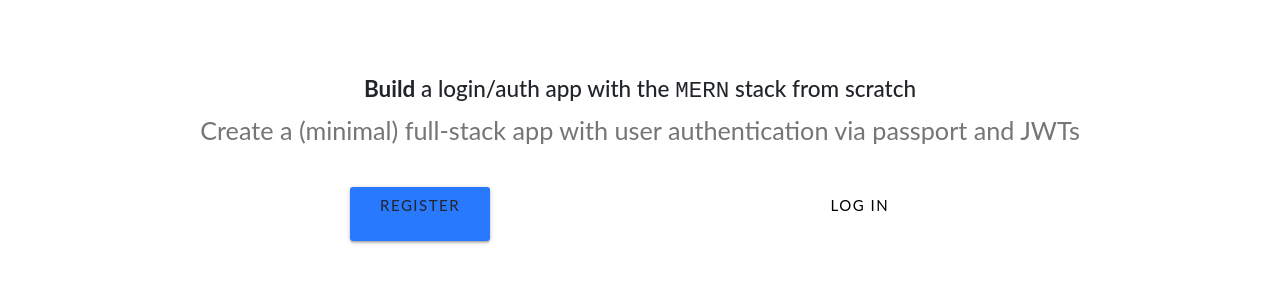
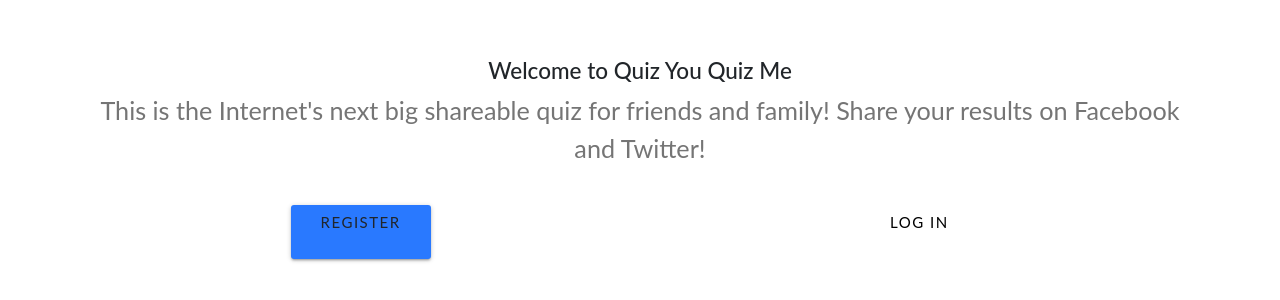
Before and after one commit to neil-bui/quizzes, a React (Create React App) app in the folder client/: page / in a window 1280 px wide. Shown: the part 232-532 px from the top of the page. Built offline with nearby package versions, Linux system fonts and the light colour scheme.

Commit message:
made changes to homepage

```diff
--- a/client/src/components/layout/Landing.js
+++ b/client/src/components/layout/Landing.js
@@ -8,13 +8,10 @@
         <div className="row">
           <div className="col s12 center-align">
             <h4>
-              <b>Build</b> a login/auth app with the{" "}
-              <span style={{ fontFamily: "monospace" }}>MERN</span> stack from
-              scratch
+              Welcome to Quiz You Quiz Me
             </h4>
             <p className="flow-text grey-text text-darken-1">
-              Create a (minimal) full-stack app with user authentication via
-              passport and JWTs
+              This is the Internet's next big shareable quiz for friends and family! Share your results on Facebook and Twitter!
             </p>
             <br />
             <div className="col s6">
```
